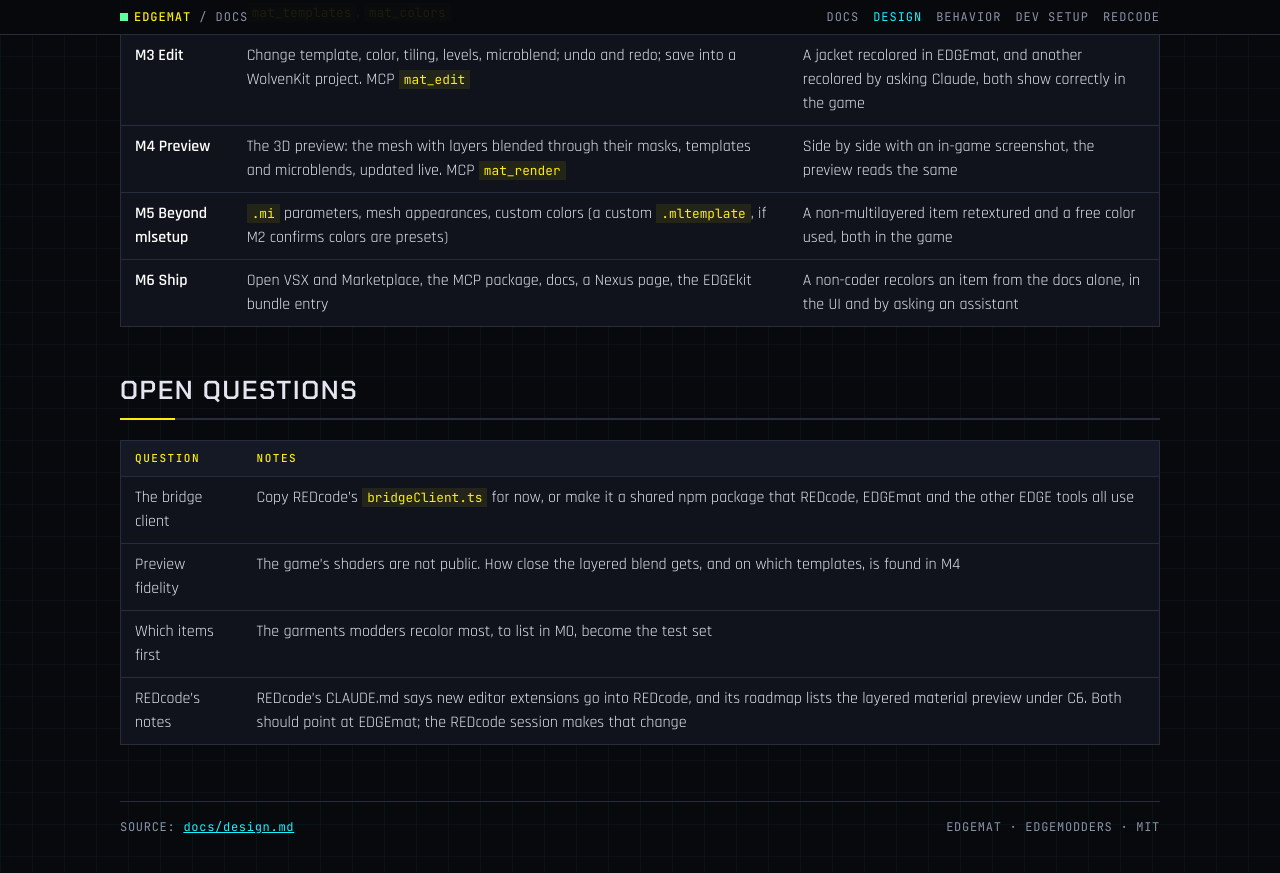
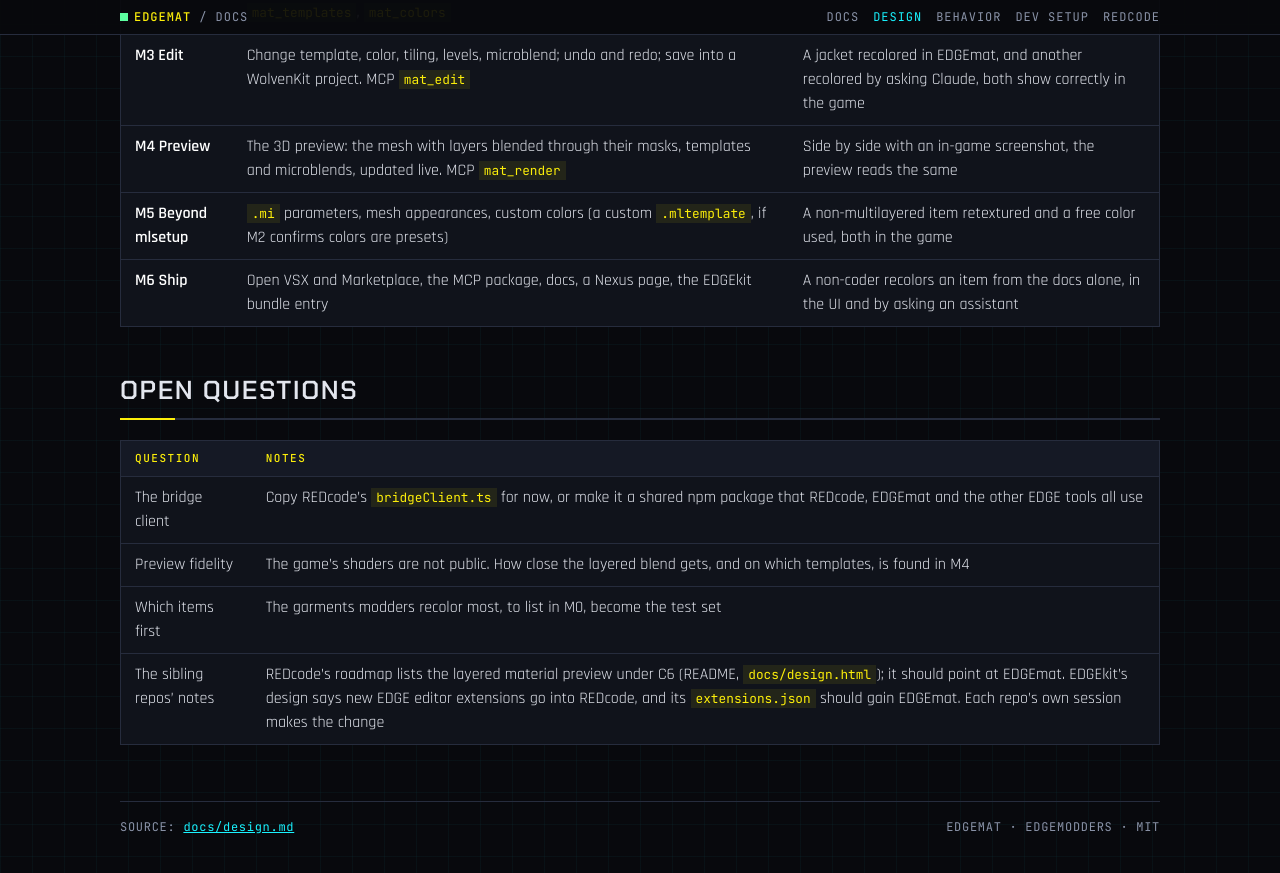
Before and after one commit to Edgemodders/EDGEmat, a Jekyll site: the page built from docs/design.md, in a window 1280 px wide and 900 px high, scrolled down 4328 px. Shown: the top 873 px of the window. Built offline with Jekyll 4.4.1, drawn with Linux system fonts in a browser that asks for light colours; our own code applies the rules of GitHub Pages for plain Markdown files.

Commit message:
Design: the extension-home rule is in EDGEkit's design, not REDcode's notes
Co-Authored-By: Claude Opus 5.5 <noreply@anthropic.com>
Claude-Session: https://claude.ai/code/session_01SVNuZyZeewF8atVreH2HmA

```diff
--- a/docs/design.md
+++ b/docs/design.md
@@ -110,4 +110,4 @@ Phases are M0 to M6. **Unverified:** that no other EDGE repo uses M. Each ends w
 | The bridge client | Copy REDcode's `bridgeClient.ts` for now, or make it a shared npm package that REDcode, EDGEmat and the other EDGE tools all use |
 | Preview fidelity | The game's shaders are not public. How close the layered blend gets, and on which templates, is found in M4 |
 | Which items first | The garments modders recolor most, to list in M0, become the test set |
-| REDcode's notes | REDcode's CLAUDE.md says new editor extensions go into REDcode, and its roadmap lists the layered material preview under C6. Both should point at EDGEmat; the REDcode session makes that change |
+| The sibling repos' notes | REDcode's roadmap lists the layered material preview under C6 (README, `docs/design.html`); it should point at EDGEmat. EDGEkit's design says new EDGE editor extensions go into REDcode, and its `extensions.json` should gain EDGEmat. Each repo's own session makes the change |
```
